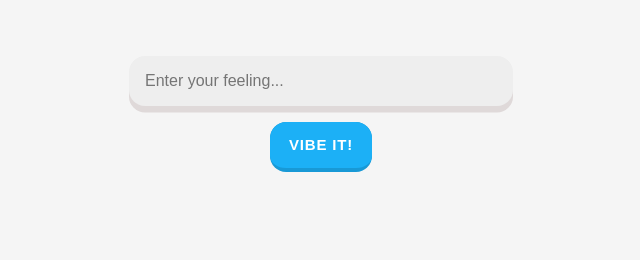
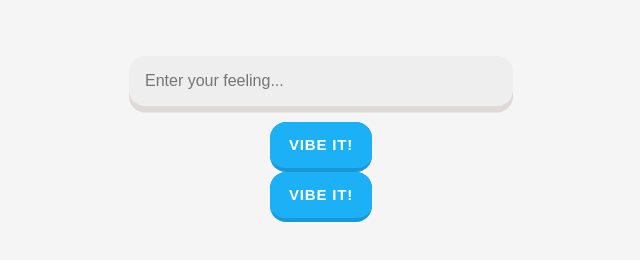
Before and after one commit to kavipriyachandrasekar/frontend, a plain HTML site: page index.html in a window 1280 px wide. Shown: the whole page, without its empty margins (319-959 px from the left). Drawn offline with Linux system fonts and the light colour scheme.

Commit message:
Added button to vibe

```diff
--- a/index.html
+++ b/index.html
@@ -20,6 +20,11 @@
         <button type="button" class="vibeIt">Vibe It!
         </button>
 
+        <!-- add a button and upon pressing it, send request to server -->
+        <button type="button" onclick="" class="vibeIt">Vibe It!
+        </button>
+
+
         <span class="status blink-style">&nbsp;</span>
 
         <div class="songsContainer">
```
